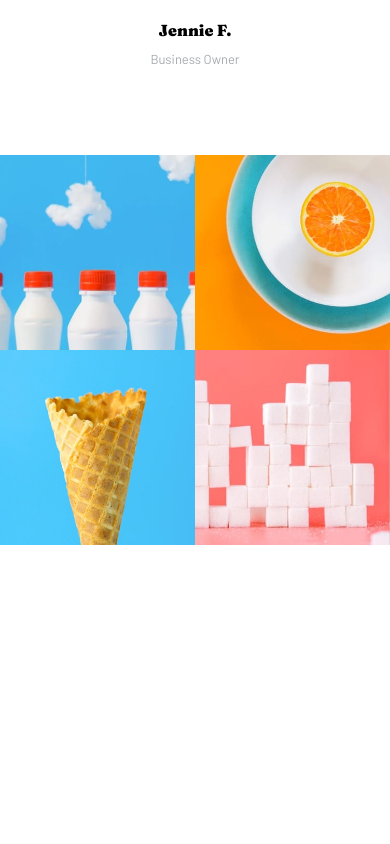
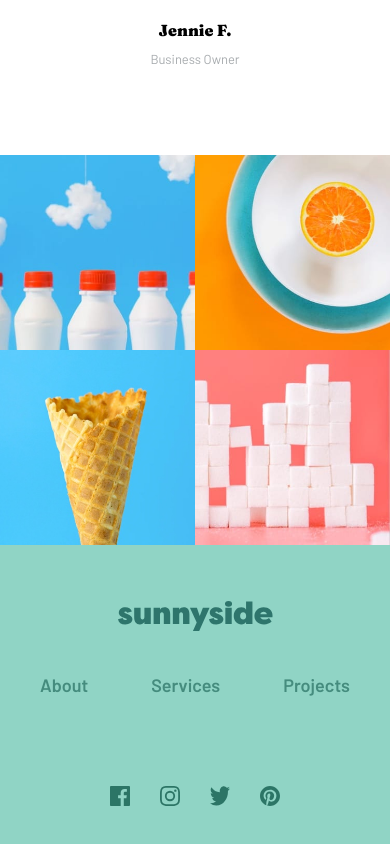
Before and after one commit to cendyz/Agency-landing-page, a React (Vite) app: page / in a window 390 px wide. Shown: the part 4274-5118 px from the top of the page. Before the commit the page ends 4819 px from the top, so only its background shows below. Built offline with nearby package versions, Linux system fonts and the light colour scheme.

Commit message:
mobile design ok

```diff
--- a/src/App.jsx
+++ b/src/App.jsx
@@ -108,6 +108,26 @@ const App = () => {
 					<img src='src/img/mobile/image-gallery-sugar-cubes.jpg' alt='Sugar cubes' className='article-photo' />
 				</div>
 			</main>
+			<footer className='footer'>
+				<img src="src/img/logo.svg" alt="Logo icon" className="footer-img" />
+				<div className='footer-links'>
+					<a href='#' className='footer-link'>
+						About
+					</a>
+					<a href='#' className='footer-link'>
+						Services
+					</a>
+					<a href='#' className='footer-link'>
+						Projects
+					</a>
+				</div>
+				<div className='footer-icons'>
+					<img src='src/img/icon-facebook.svg' alt='Facebook icon' className='footer-icon' />
+					<img src='src/img/icon-instagram.svg' alt='Instagram icon' className='footer-icon' />
+					<img src='src/img/icon-twitter.svg' alt='Twitter icon' className='footer-icon' />
+					<img src='src/img/icon-pinterest.svg' alt='Pinterest icon' className='footer-icon' />
+				</div>
+			</footer>
 		</>
 	);
 };
--- a/src/sass/main.scss
+++ b/src/sass/main.scss
@@ -232,6 +232,37 @@ body {
 	grid-template-columns: 0.5fr 0.5fr;
 }
 
+.footer {
+	padding: 3.5em 2.5em;
+	text-align: center;
+	background-color: #90d4c5;
+}
+
+.footer-img {
+	margin-bottom: 2.5em;
+	width: 50%;
+	filter: invert(36%) sepia(6%) saturate(3994%) hue-rotate(123deg) brightness(57%) contrast(80%);
+}
+
+.footer-links {
+	display: flex;
+	justify-content: space-between;
+}
+
+.footer-link {
+	margin-bottom: 5em;
+	color: var(--dark-moderate-cyan);
+	font-weight: 600;
+	font-size: 1.8rem;
+}
+
+.footer-icons {
+	margin: 0 2.5em;
+	margin-bottom: 2em;
+	display: flex;
+	justify-content: space-evenly;
+}
+
 // - Mobile: 375px
 // - Desktop: 1440px
 
```
